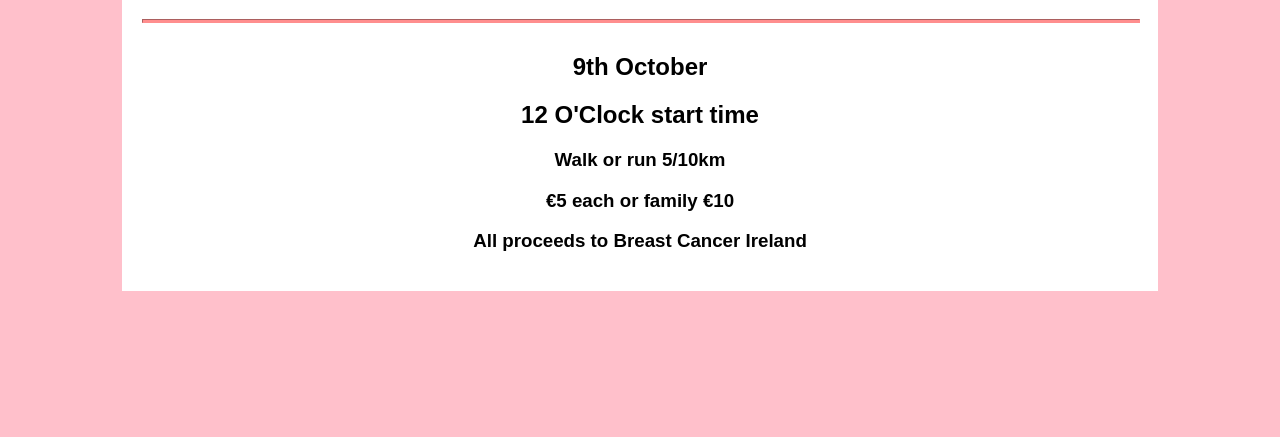
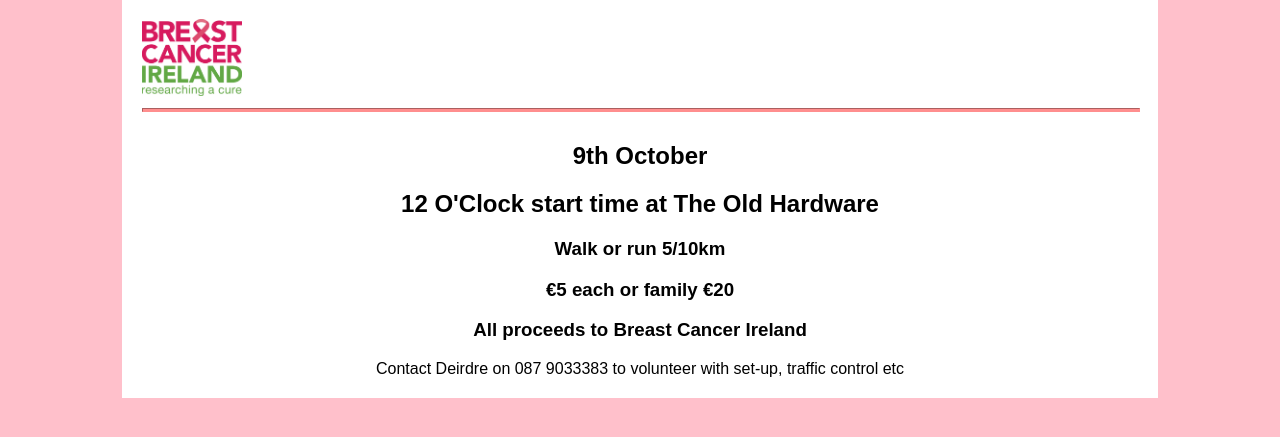
Before and after one commit to NarraghmorePinkRun/NarraghmorePinkRun, a plain HTML site: page index.html in a window 1280 px wide. Shown: the part 99-536 px from the top of the page. Drawn offline with Linux system fonts and the light colour scheme.

Commit message:
Update index.html

```diff
--- a/index.html
+++ b/index.html
@@ -9,12 +9,16 @@
         <body>
             <div class="centre">
                 <h1>Narraghmore Pink Run</h1>
+                <img src="pinkrun.jpg" width="100px" id="image">
                 <hr>
                 <h2>9th October</h2>
-                <h2>12 O'Clock start time</h2>
+                <h2>12 O'Clock start time at The Old Hardware</h2>
                 <h3>Walk or run 5/10km</h3>
-                <h3>€5 each or family €10</h3>
+                <h3>€5 each or family €20</h3>
                 <h3>All proceeds to Breast Cancer Ireland</h3>
+                <footer>
+                    Contact Deirdre on 087 9033383 to volunteer with set-up, traffic control etc
+                </footer>
             </div>
         </body>
         </html>
```
